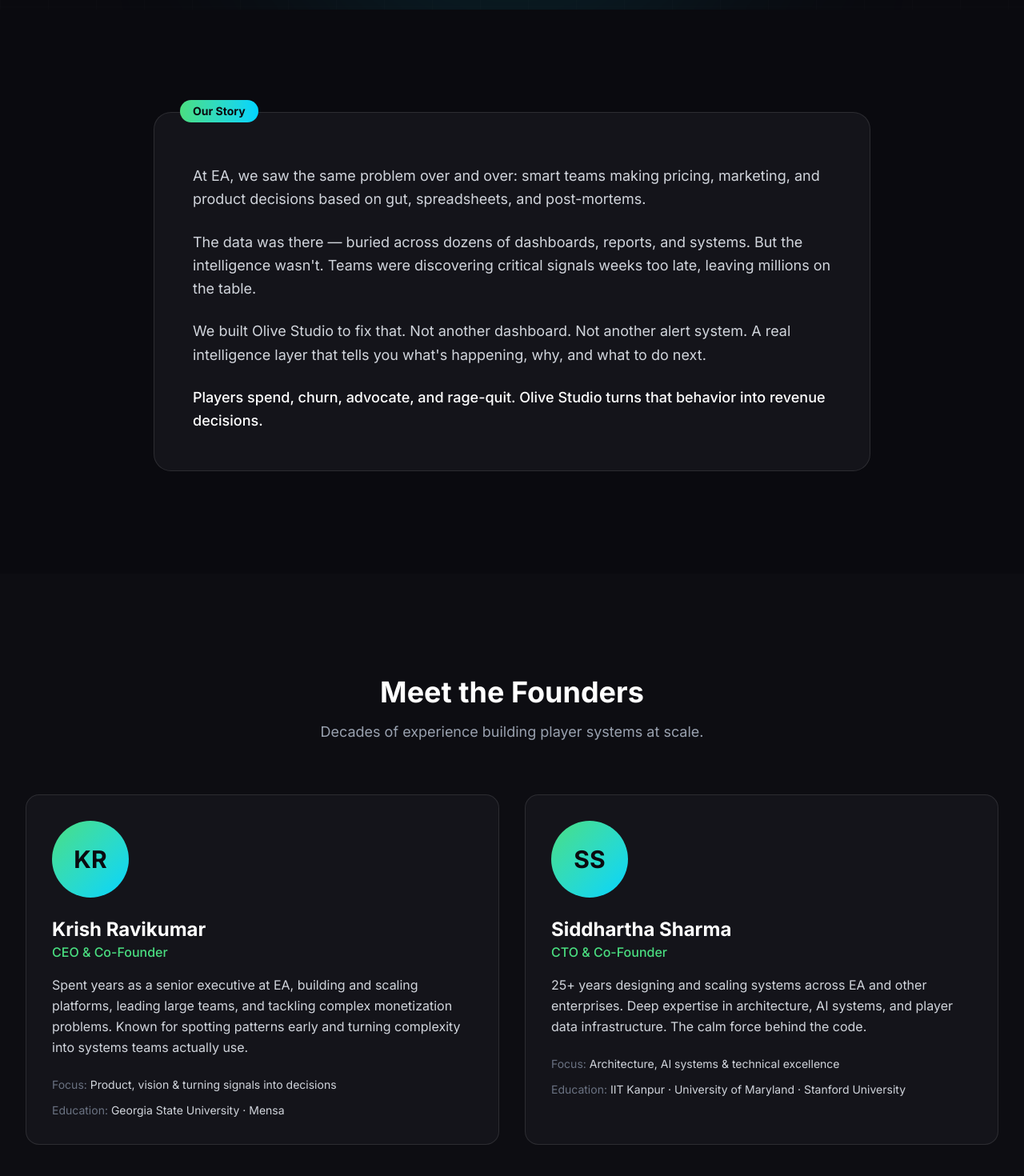
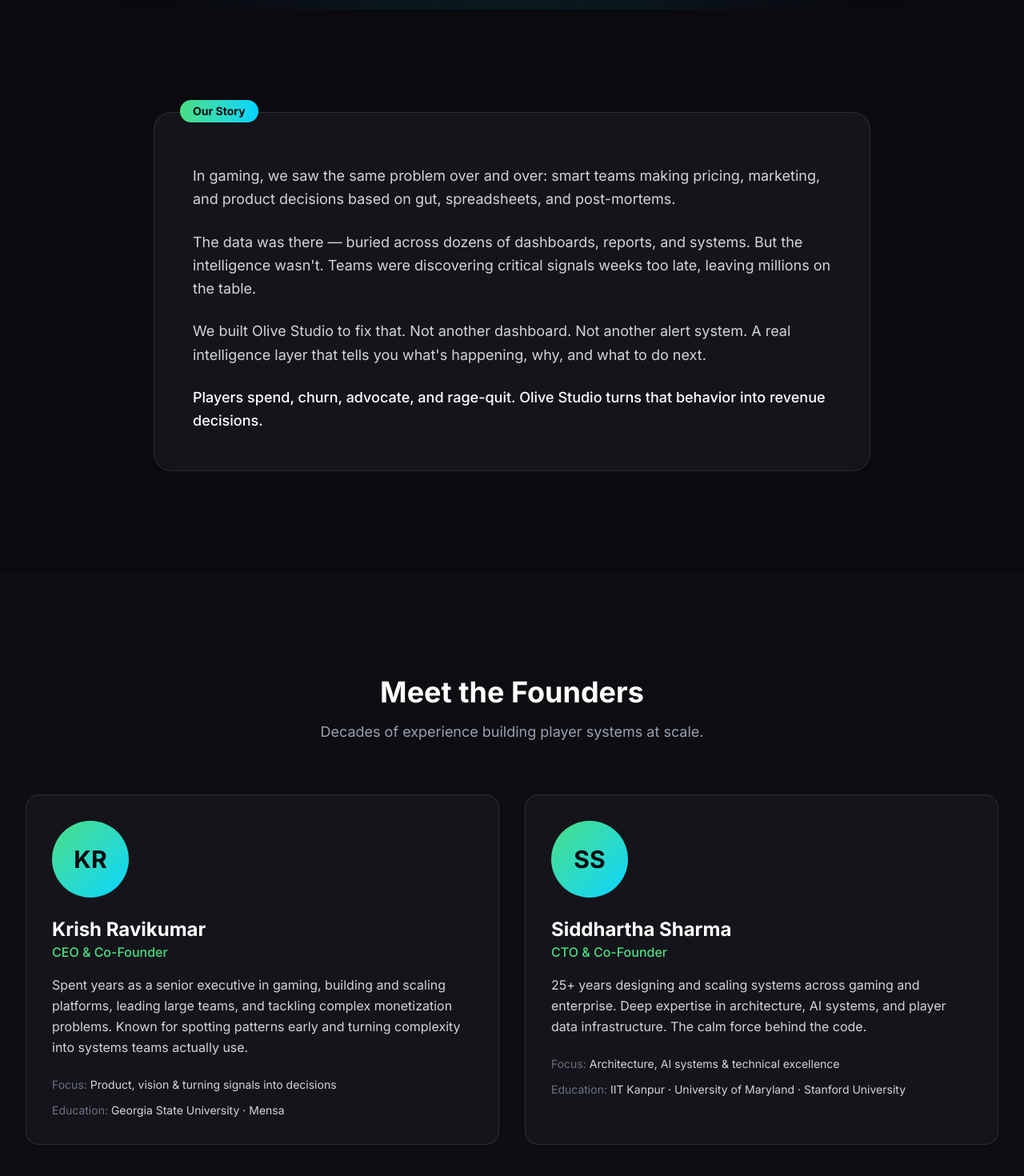
Before and after one commit to ashishsharma2877/Olive-Studio, a Next.js app: page /about in a window 1280 px wide. Shown: the part 492-1962 px from the top of the page at 80% size. Built offline with nearby package versions, Linux system fonts and the light colour scheme.

Commit message:
CEO feedback: EA → gaming, fans → players

```diff
--- a/src/app/about/page.tsx
+++ b/src/app/about/page.tsx
@@ -8,14 +8,14 @@ const founders = [
   {
     name: "Krish Ravikumar",
     role: "CEO & Co-Founder",
-    bio: "Spent years as a senior executive at EA, building and scaling platforms, leading large teams, and tackling complex monetization problems. Known for spotting patterns early and turning complexity into systems teams actually use.",
+    bio: "Spent years as a senior executive in gaming, building and scaling platforms, leading large teams, and tackling complex monetization problems. Known for spotting patterns early and turning complexity into systems teams actually use.",
     focus: "Product, vision & turning signals into decisions",
     education: "Georgia State University · Mensa",
   },
   {
     name: "Siddhartha Sharma",
     role: "CTO & Co-Founder",
-    bio: "25+ years designing and scaling systems across EA and other enterprises. Deep expertise in architecture, AI systems, and player data infrastructure. The calm force behind the code.",
+    bio: "25+ years designing and scaling systems across gaming and enterprise. Deep expertise in architecture, AI systems, and player data infrastructure. The calm force behind the code.",
     focus: "Architecture, AI systems & technical excellence",
     education: "IIT Kanpur · University of Maryland · Stanford University",
   },
@@ -79,7 +79,7 @@ export default function AboutPage() {
               </div>
               <div className="mt-4 space-y-6 text-gray-300 leading-relaxed text-lg">
                 <p>
-                  At EA, we saw the same problem over and over: smart teams
+                  In gaming, we saw the same problem over and over: smart teams
                   making pricing, marketing, and product decisions based on gut,
                   spreadsheets, and post-mortems.
                 </p>
```
